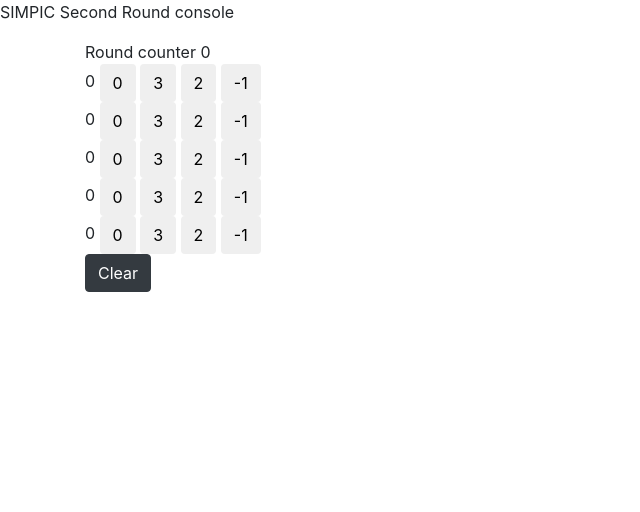
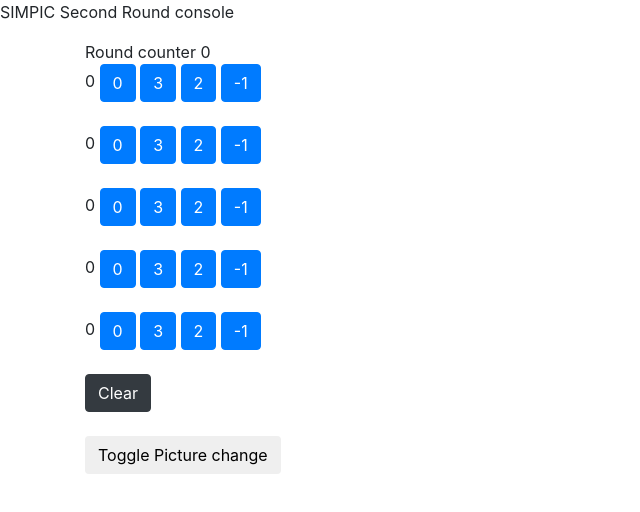
Before and after one commit to cnwsawee/simpic-sec, a website: page console2.html in a window 1280 px wide. Shown: the whole page, without its empty margins (0-640 px from the left). Drawn offline with Linux system fonts and the light colour scheme; no server answers.

Commit message:
add judge console

```diff
--- a/console2.html
+++ b/console2.html
@@ -13,36 +13,45 @@
 			<span id="counter">0</span>
 			<br>
 			<span id="score1">0</span>
-			<button type="button" class="btn btn-blue" id="change01">0</button>
-			<button type="button" class="btn btn-blue" id="change11">3</button>
-			<button type="button" class="btn btn-blue" id="change21">2</button>
-			<button type="button" class="btn btn-blue" id="change31">-1</button>
+			<button type="button" class="btn btn-primary" id="change01">0</button>
+			<button type="button" class="btn btn-primary" id="change11">3</button>
+			<button type="button" class="btn btn-primary" id="change21">2</button>
+			<button type="button" class="btn btn-primary" id="change31">-1</button>
+			<br>
 			<br>
 			<span id="score2">0</span>
-			<button type="button" class="btn btn-blue" id="change02">0</button>
-			<button type="button" class="btn btn-blue" id="change12">3</button>
-			<button type="button" class="btn btn-blue" id="change22">2</button>
-			<button type="button" class="btn btn-blue" id="change32">-1</button>
+			<button type="button" class="btn btn-primary" id="change02">0</button>
+			<button type="button" class="btn btn-primary" id="change12">3</button>
+			<button type="button" class="btn btn-primary" id="change22">2</button>
+			<button type="button" class="btn btn-primary" id="change32">-1</button>
+			<br>
 			<br>
 			<span id="score3">0</span>
-			<button type="button" class="btn btn-blue" id="change03">0</button>
-			<button type="button" class="btn btn-blue" id="change13">3</button>
-			<button type="button" class="btn btn-blue" id="change23">2</button>
-			<button type="button" class="btn btn-blue" id="change33">-1</button>
+			<button type="button" class="btn btn-primary" id="change03">0</button>
+			<button type="button" class="btn btn-primary" id="change13">3</button>
+			<button type="button" class="btn btn-primary" id="change23">2</button>
+			<button type="button" class="btn btn-primary" id="change33">-1</button>
+			<br>
 			<br>
 			<span id="score4">0</span>
-			<button type="button" class="btn btn-blue" id="change04">0</button>
-			<button type="button" class="btn btn-blue" id="change14">3</button>
-			<button type="button" class="btn btn-blue" id="change24">2</button>
-			<button type="button" class="btn btn-blue" id="change34">-1</button>
+			<button type="button" class="btn btn-primary" id="change04">0</button>
+			<button type="button" class="btn btn-primary" id="change14">3</button>
+			<button type="button" class="btn btn-primary" id="change24">2</button>
+			<button type="button" class="btn btn-primary" id="change34">-1</button>
+			<br>
 			<br>
 			<span id="score5">0</span>
-			<button type="button" class="btn btn-blue" id="change05">0</button>
-			<button type="button" class="btn btn-blue" id="change15">3</button>
-			<button type="button" class="btn btn-blue" id="change25">2</button>
-			<button type="button" class="btn btn-blue" id="change35">-1</button>
+			<button type="button" class="btn btn-primary" id="change05">0</button>
+			<button type="button" class="btn btn-primary" id="change15">3</button>
+			<button type="button" class="btn btn-primary" id="change25">2</button>
+			<button type="button" class="btn btn-primary" id="change35">-1</button>
+			<br>
 			<br>
 			<button type="button" class="btn btn-dark" id="clear">Clear</button>
+			<br>
+			<br>
+			<button type="button" class="btn btn-blue" id="tog-pic">Toggle Picture change</button>
+			<div class="modal" id="picModal" role="dialog"></div>
 	</div>
 <script src="./socket.io.js"></script>
 	<script src="./jquery-3.2.1.min.js"></script>
@@ -123,6 +132,7 @@
 						});
 					}
 				});
+
 			});
 			})();
 	</script>
```
Also changed, not shown: judge-semi.html (added, +61 -0 lines), scoreboard-final.html (+1 -1 lines), semi.html (+15 -1 lines), server.js (+12 -0 lines).
